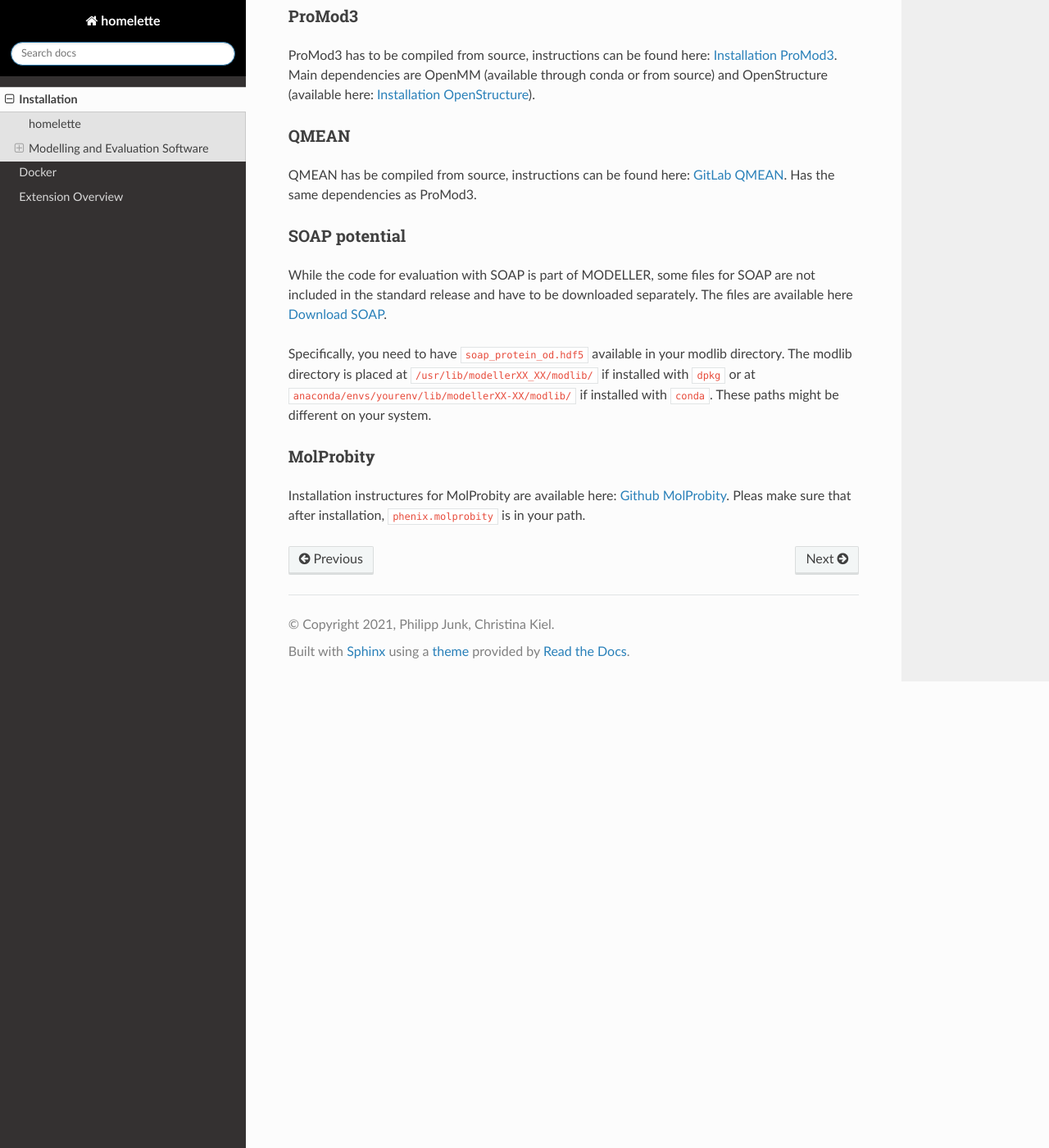
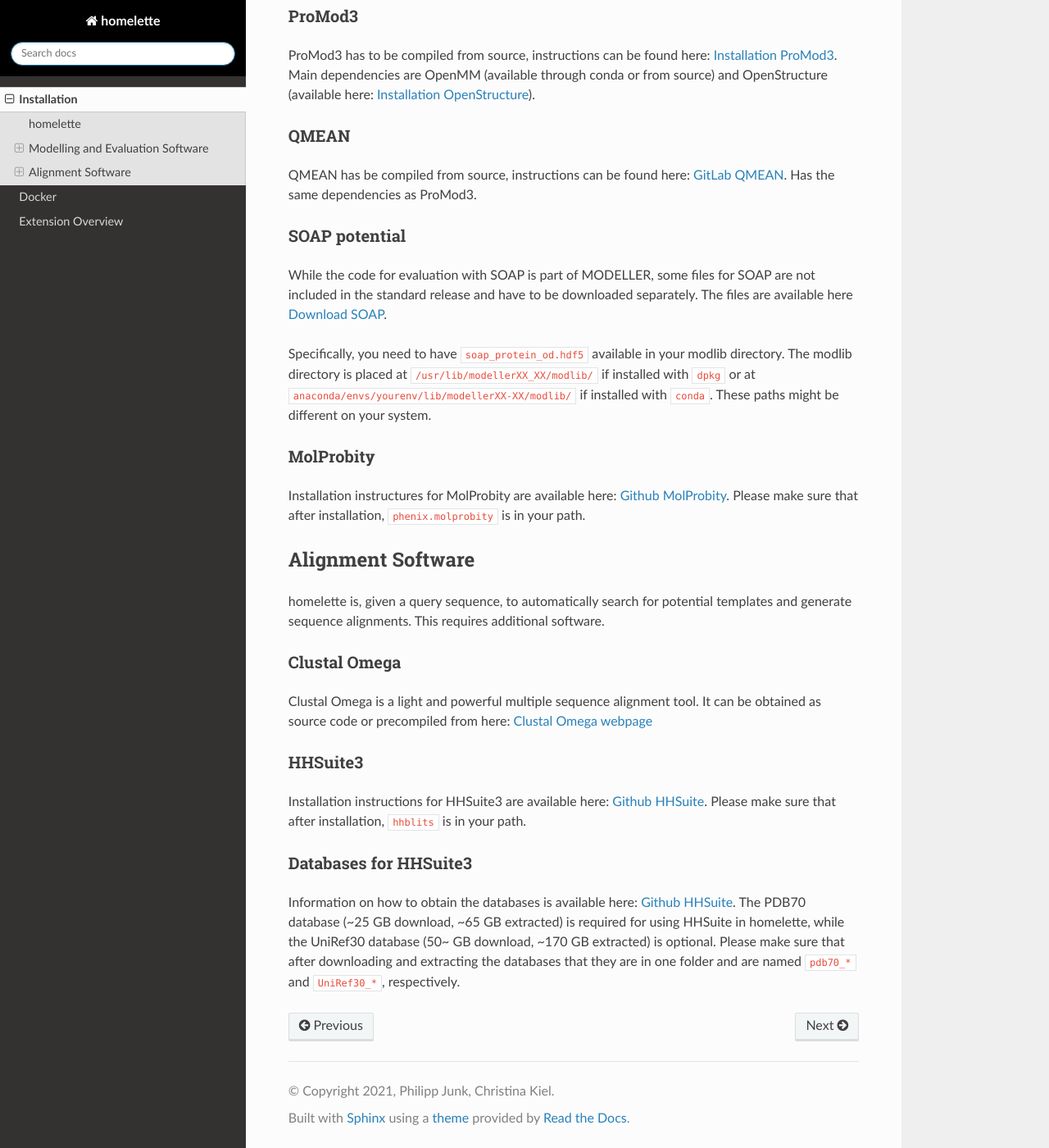
Before and after one commit to PhilippJunk/homelette, a Sphinx documentation site: the page built from docs/installation.rst, in a window 1280 px wide and 1400 px high, scrolled down 1105 px. Shown: the whole window at 82% size. Built offline with Sphinx 7.4.7 and the Read the Docs theme 2.0.0, drawn with Linux system fonts in a browser that asks for light colours; pages that are not in the unit, such as notebooks, are missing from menus.

Commit message:
Updated documentation

```diff
--- a/docs/docker.rst
+++ b/docs/docker.rst
@@ -12,6 +12,9 @@
 
 .. note::
     Due to the numerous dependencies installed in the Docker image, please be aware that the image is quite big (~10 GB).
+
+.. note::
+    The databases required for using HHSuite3 are not included in the docker container due to their size.
 
 The following sections will explain how to set up and use the docker image.
 
--- a/docs/installation.rst
+++ b/docs/installation.rst
@@ -59,4 +59,25 @@
 MolProbity
 ^^^^^^^^^^
 
-Installation instructures for MolProbity are available here: `Github MolProbity <https://github.com/rlabduke/MolProbity>`_. Pleas make sure that after installation, ``phenix.molprobity`` is in your path.
+Installation instructures for MolProbity are available here: `Github MolProbity <https://github.com/rlabduke/MolProbity>`_. Please make sure that after installation, ``phenix.molprobity`` is in your path.
+
+
+Alignment Software
+------------------
+
+homelette is, given a query sequence, to automatically search for potential templates and generate sequence alignments. This requires additional software.
+
+Clustal Omega
+^^^^^^^^^^^^^
+
+Clustal Omega is a light and powerful multiple sequence alignment tool. It can be obtained as source code or precompiled from here: `Clustal Omega webpage <http://www.clustal.org/omega/>`_
+
+HHSuite3
+^^^^^^^^
+
+Installation instructions for HHSuite3 are available here: `Github HHSuite <https://github.com/soedinglab/hh-suite>`_. Please make sure that after installation, ``hhblits`` is in your path.
+
+Databases for HHSuite3
+^^^^^^^^^^^^^^^^^^^^^^
+
+Information on how to obtain the databases is available here: `Github HHSuite <https://github.com/soedinglab/hh-suite>`_. The PDB70 database (~25 GB download, ~65 GB extracted) is required for using HHSuite in homelette, while the UniRef30 database (50~ GB download, ~170 GB extracted) is optional. Please make sure that after downloading and extracting the databases that they are in one folder and are named ``pdb70_*`` and ``UniRef30_*``, respectively.
```
